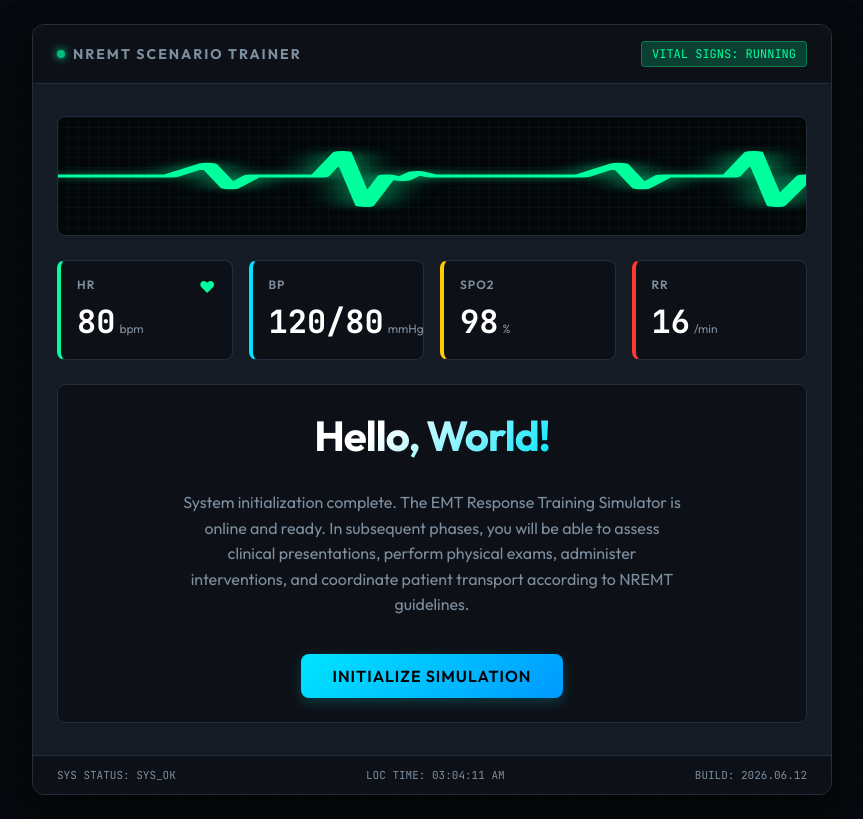
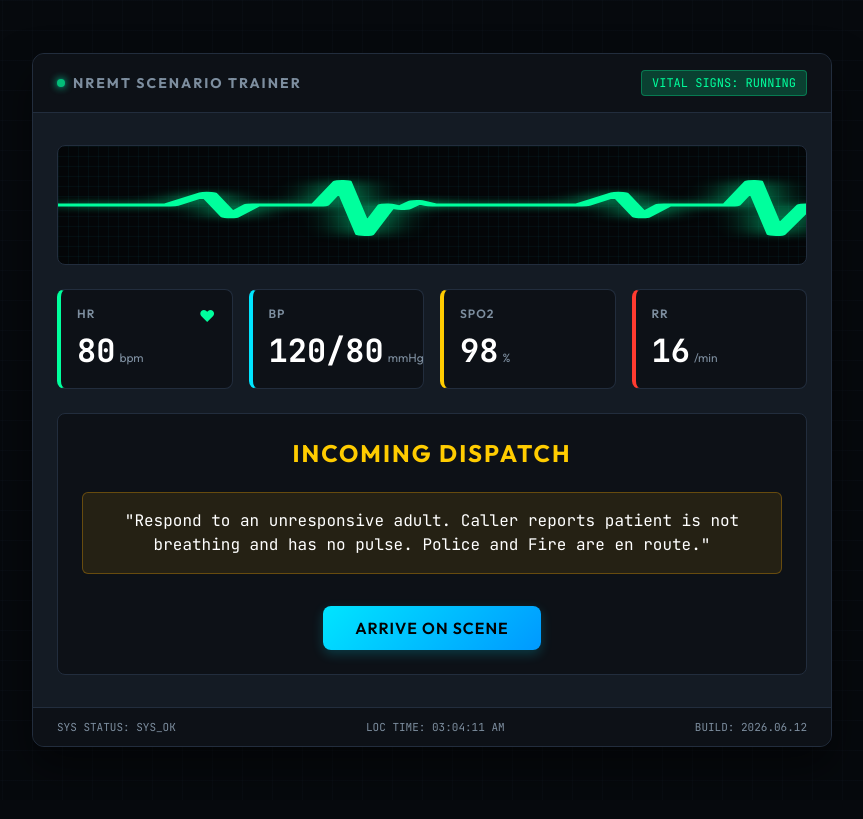
Before and after one commit to mneider12/EMT, a React (Vite) app: page / in a window 1280 px wide. Both pictures are taken after a click on the button "INITIALIZE SIMULATION". Shown: the whole page, without its empty margins (208-1071 px from the left). Built offline with nearby package versions, Linux system fonts and the light colour scheme.

Commit message:
Add dispatch instructions and scene arrival

```diff
--- a/src/App.css
+++ b/src/App.css
@@ -247,3 +247,56 @@
   font-size: 11px;
   color: var(--text-muted);
 }
+
+.dispatch-title {
+  font-size: 24px;
+  font-weight: 700;
+  margin: 0;
+  color: var(--warning);
+  text-transform: uppercase;
+  letter-spacing: 2px;
+}
+
+.dispatch-text {
+  font-family: var(--mono);
+  font-size: 16px;
+  color: var(--text-bright);
+  background-color: rgba(255, 171, 0, 0.1);
+  border: 1px solid rgba(255, 171, 0, 0.3);
+  padding: 16px;
+  border-radius: 6px;
+  line-height: 1.5;
+  margin: 12px 0;
+}
+
+.options-grid {
+  display: grid;
+  grid-template-columns: repeat(auto-fit, minmax(200px, 1fr));
+  gap: 16px;
+  width: 100%;
+  margin-top: 16px;
+}
+
+.option-btn {
+  background: var(--bg-panel);
+  color: var(--text-bright);
+  border: 1px solid var(--border);
+  font-family: var(--sans);
+  font-size: 14px;
+  font-weight: 600;
+  padding: 16px;
+  border-radius: 8px;
+  cursor: pointer;
+  transition: all 0.2s ease;
+}
+
+.option-btn:hover {
+  background: rgba(0, 229, 255, 0.1);
+  border-color: var(--primary);
+  transform: translateY(-2px);
+  box-shadow: 0 4px 12px rgba(0, 229, 255, 0.2);
+}
+
+.option-btn:active {
+  transform: translateY(1px);
+}
--- a/src/App.tsx
+++ b/src/App.tsx
@@ -1,8 +1,11 @@
 import { useState, useEffect } from 'react';
 import './App.css';
 
+type SimulationPhase = 'INITIALIZATION' | 'DISPATCH' | 'SCENE_ARRIVAL';
+
 function App() {
   const [timestamp, setTimestamp] = useState('');
+  const [phase, setPhase] = useState<SimulationPhase>('INITIALIZATION');
 
   useEffect(() => {
     const updateTime = () => {
@@ -78,15 +81,51 @@ function App() {
 
           {/* Message Box */}
           <div className="message-box">
+            {phase === 'INITIALIZATION' && (
+              <>
                 <h1 className="hello-world-title">Hello, World!</h1>
                 <p className="hello-world-desc">
                   System initialization complete. The EMT Response Training Simulator is online and ready.
                   In subsequent phases, you will be able to assess clinical presentations, perform physical exams,
                   administer interventions, and coordinate patient transport according to NREMT guidelines.
                 </p>
-            <button className="start-btn" onClick={() => alert("Simulation Engine Starting...")}>
+                <button className="start-btn" onClick={() => setPhase('DISPATCH')}>
                   Initialize Simulation
                 </button>
+              </>
+            )}
+
+            {phase === 'DISPATCH' && (
+              <>
+                <h2 className="dispatch-title">Incoming Dispatch</h2>
+                <div className="dispatch-text">
+                  "Respond to an unresponsive adult. Caller reports patient is not breathing and has no pulse. Police and Fire are en route."
+                </div>
+                <button className="start-btn" onClick={() => setPhase('SCENE_ARRIVAL')}>
+                  Arrive on Scene
+                </button>
+              </>
+            )}
+
+            {phase === 'SCENE_ARRIVAL' && (
+              <>
+                <h2 className="dispatch-title">Scene Arrival</h2>
+                <p className="hello-world-desc">
+                  You have arrived on scene. Police are securing the area. What are your first actions?
+                </p>
+                <div className="options-grid">
+                  <button className="option-btn" onClick={() => alert('BSI donned. Scene is secure.')}>
+                    Don BSI & PPE
+                  </button>
+                  <button className="option-btn" onClick={() => alert('AED and Jump Bag retrieved.')}>
+                    Grab AED & Jump Bag
+                  </button>
+                  <button className="option-btn" onClick={() => alert('Approaching patient...')}>
+                    Assess Patient
+                  </button>
+                </div>
+              </>
+            )}
           </div>
         </div>
 
```
Lines whose indentation alone changed are shown as unchanged.
